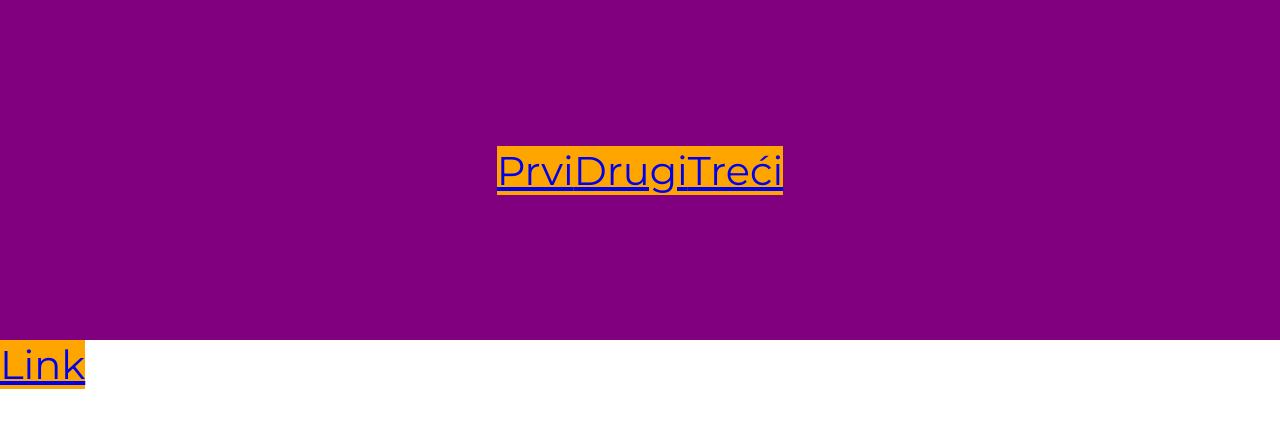
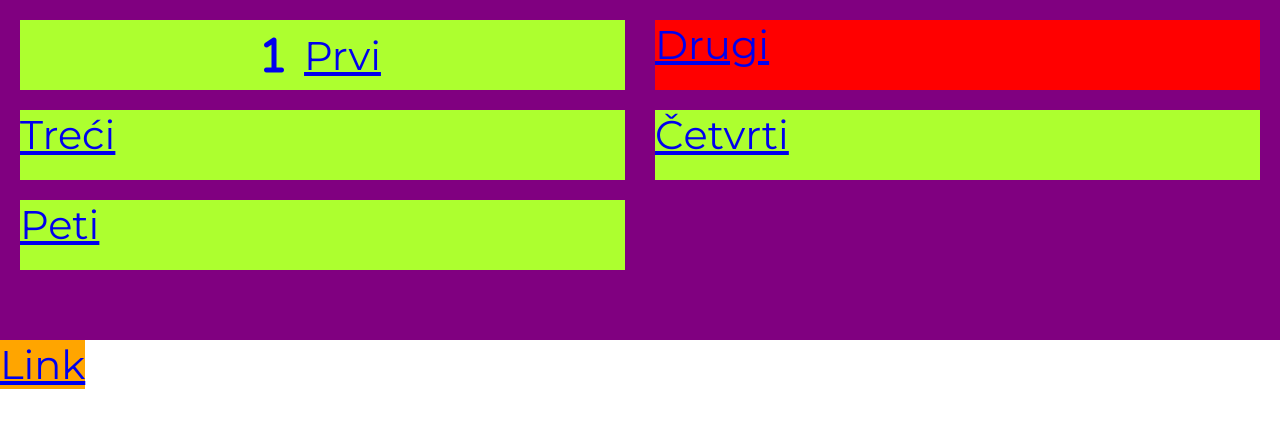
Before and after one commit to franobrainlab/css-basics, a plain HTML site: page index.html in a window 1280 px wide. Shown: the top 428 px of the page. Drawn offline with Linux system fonts and the light colour scheme.

Commit message:
CSS Grid & restructuring

```diff
--- a/index.html
+++ b/index.html
@@ -4,6 +4,8 @@
     <meta charset="UTF-8" />
     <meta http-equiv="X-UA-Compatible" content="IE=edge" />
     <meta name="viewport" content="width=device-width, initial-scale=1.0" />
+
+    <!-- Google fontovi -->
     <link rel="preconnect" href="https://fonts.googleapis.com" />
     <link rel="preconnect" href="https://fonts.gstatic.com" crossorigin />
     <link
@@ -11,6 +13,8 @@
       rel="stylesheet"
     />
     <link rel="stylesheet" href="./styles.css" />
+
+    <!-- FontAwesome ikone -->
     <script
       src="https://kit.fontawesome.com/ee2596f6ea.js"
       crossorigin="anonymous"
@@ -20,10 +24,27 @@
 
   <body>
     <nav class="navigation">
-      <a href="#" class="link">Prvi</a>
-      <a href="#" class="link">Drugi</a>
-      <a href="#" class="link">Treći</a>
+      <a href="#" class="navigation__link navigation__link--flex">
+        <span>Prvi</span>
+        <i class="fa-solid fa-1"></i>
+      </a>
+      <a href="#" class="navigation__link navigation__link--red">Drugi</a>
+      <a href="#" class="navigation__link link">Treći</a>
+      <a href="#" class="navigation__link">Četvrti</a>
+      <a href="#" class="navigation__link">Peti</a>
     </nav>
+
+    <!-- <ul class="navigation">
+        <li class="navigation__link list-item">
+            <a href="#" class="list-item__a"></a>
+        </li>
+        <li>
+            <a href=""></a>
+        </li>
+        <li>
+            <a href=""></a>
+        </li>
+    </ul> -->
 
     <div>
       <span>
--- a/styles.css
+++ b/styles.css
@@ -1,39 +1,4 @@
-html {
-  font-size: 16px; /* početna vrijednost za "rem" veličinu */
-}
-
-/* Ovo su stilovi za <body> element i sve unutar njega */
-body {
-  color: red;
-  margin: 0;
-  font-family: "Montserrat", sans-serif;
-  font-size: 40px;
-  height: 2000px;
-}
-
-input,
-textarea,
-button {
-  font-family: "Montserrat", sans-serif;
-}
-
-.navigation {
-  display: flex;
-  flex-direction: row; /* po default-u je "row" */
-  justify-content: center; /* glavna os */
-  align-items: center; /* sporedna os */
-  flex-wrap: wrap; /* prelomi u novi red ako ne može stat */
-  background-color: purple;
-  padding: 20px;
-  height: 300px;
-}
-
-.link {
-  background-color: orange;
-}
-
-.flex-center-both {
-  display: flex;
-  justify-content: center; /* glavna os */
-  align-items: center; /* sporedna os */
-}
+@import "./styles/base.css";
+@import "./styles/link.css";
+@import "./styles/navigation.css";
+@import "./styles/helpers.css";
--- /dev/null
+++ b/styles/base.css
@@ -0,0 +1,18 @@
+html {
+  font-size: 16px; /* početna vrijednost za "rem" veličinu */
+}
+
+/* Ovo su stilovi za <body> element i sve unutar njega */
+body {
+  color: red;
+  margin: 0;
+  font-family: "Montserrat", sans-serif;
+  font-size: 40px;
+  height: 2000px;
+}
+
+input,
+textarea,
+button {
+  font-family: "Montserrat", sans-serif;
+}
--- /dev/null
+++ b/styles/helpers.css
@@ -0,0 +1,5 @@
+.flex-center-both {
+  display: flex;
+  justify-content: center; /* glavna os */
+  align-items: center; /* sporedna os */
+}
--- /dev/null
+++ b/styles/link.css
@@ -0,0 +1,8 @@
+.link {
+  background-color: orange;
+}
+
+/* parni - crvena */
+.link:nth-child(even) {
+  background-color: red;
+}
--- /dev/null
+++ b/styles/navigation.css
@@ -0,0 +1,25 @@
+.navigation {
+  display: grid;
+  grid-template-columns: repeat(2, 1fr);
+  grid-template-rows: repeat(3, 70px);
+  gap: 20px 30px;
+  background-color: purple;
+  padding: 20px;
+  height: 300px;
+}
+
+.navigation__link {
+  background-color: greenyellow;
+}
+
+.navigation__link--red {
+  background-color: red;
+}
+
+.navigation__link--flex {
+  display: flex;
+  justify-content: center;
+  align-items: center;
+  flex-direction: row-reverse;
+  gap: 20px;
+}
```
